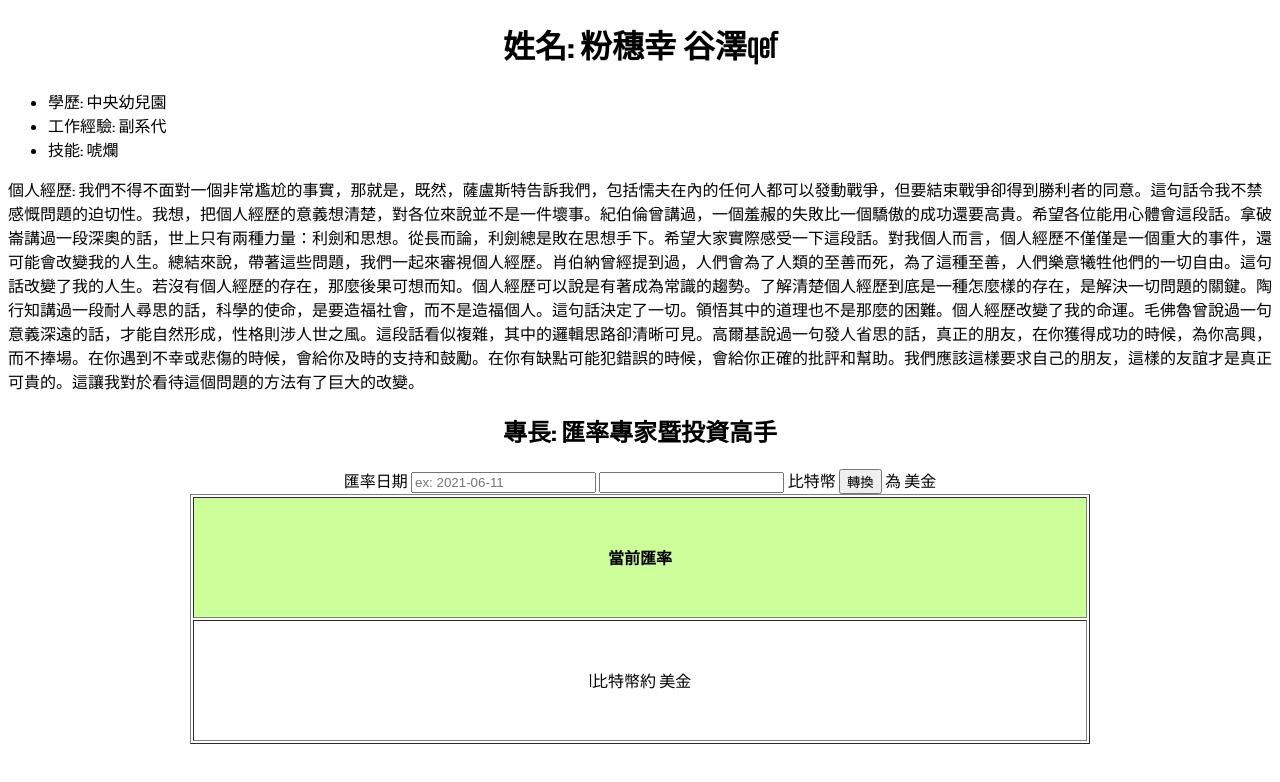
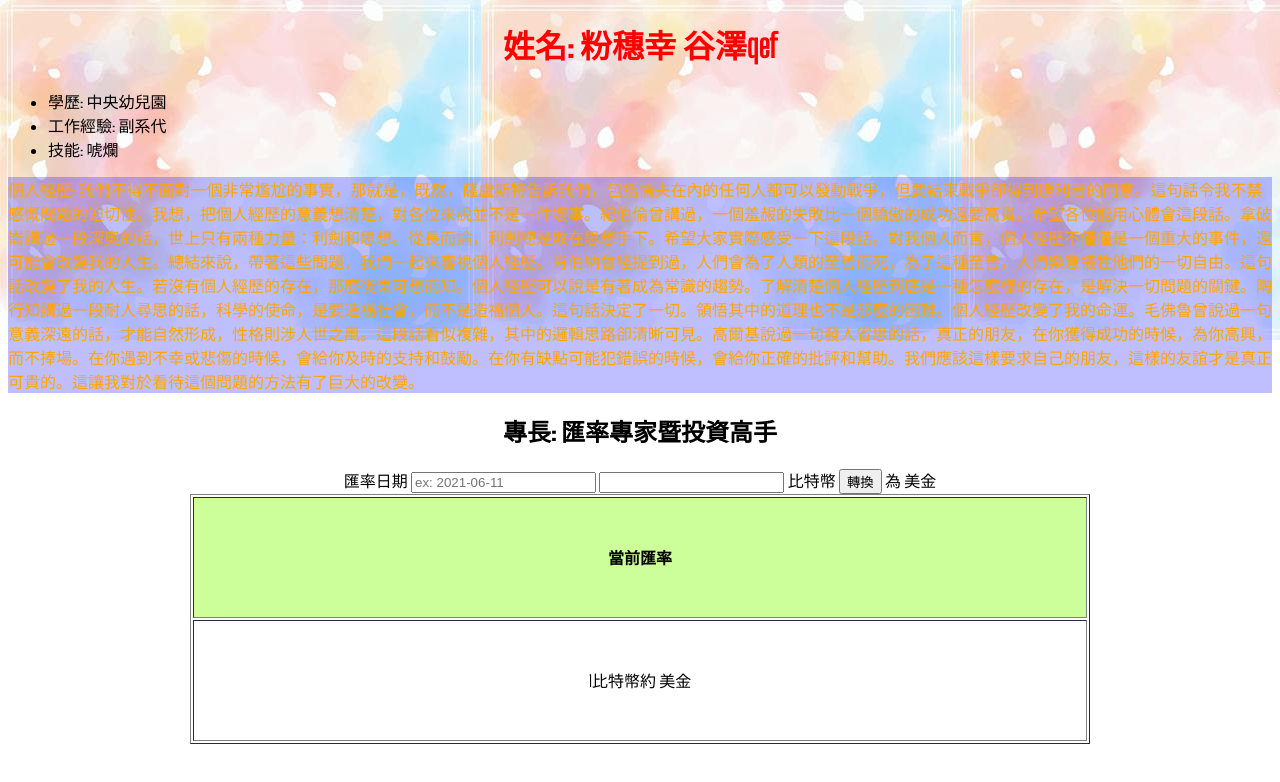
Before and after one commit to yasklop/yasklop.github.io, a plain HTML site: page index.html in a window 1280 px wide. Drawn offline with Linux system fonts and the light colour scheme.

Commit message:
Update index.html

```diff
--- a/index.html
+++ b/index.html
@@ -7,11 +7,18 @@
     <link href="https://fonts.googleapis.com/css2?family=Big+Shoulders+Stencil+Display&display=swap" rel="stylesheet">
     <style>
 
-      body {
+     body {
         font-family: 'Big Shoulders Stencil Display', cursive;
-	background-color: url("f17c7afddc196af2cf00e8ee06302968_t.jpeg");
-
+	background-image: url("f17c7afddc196af2cf00e8ee06302968_t.jpeg");
+	background-repeat: repeat-x;
       }
+      h1 {
+	color: red;
+      }
+      .line {
+	      background: rgba(0, 0, 255, 0.25);
+	      color: orange;
+	    }
     </style>
 	<script>
 	 function myfunction() {
@@ -49,7 +56,7 @@
 			<li>工作經驗: 副系代</li>
 			<li>技能: 唬爛</li>
 	   </ul>
-       <p>
+       <p class="line">
        個人經歷:
        我們不得不面對一個非常尷尬的事實，那就是，既然，薩盧斯特告訴我們，包括懦夫在內的任何人都可以發動戰爭，但要結束戰爭卻得到勝利者的同意。這句話令我不禁感慨問題的迫切性。我想，把個人經歷的意義想清楚，對各位來說並不是一件壞事。紀伯倫曾講過，一個羞赧的失敗比一個驕傲的成功還要高貴。希望各位能用心體會這段話。拿破崙講過一段深奧的話，世上只有兩種力量：利劍和思想。從長而論，利劍總是敗在思想手下。希望大家實際感受一下這段話。對我個人而言，個人經歷不僅僅是一個重大的事件，還可能會改變我的人生。總結來說，帶著這些問題，我們一起來審視個人經歷。肖伯納曾經提到過，人們會為了人類的至善而死，為了這種至善，人們樂意犧牲他們的一切自由。這句話改變了我的人生。若沒有個人經歷的存在，那麼後果可想而知。個人經歷可以說是有著成為常識的趨勢。了解清楚個人經歷到底是一種怎麼樣的存在，是解決一切問題的關鍵。陶行知講過一段耐人尋思的話，科學的使命，是要造福社會，而不是造福個人。這句話決定了一切。領悟其中的道理也不是那麼的困難。個人經歷改變了我的命運。毛佛魯曾說過一句意義深遠的話，才能自然形成，性格則涉人世之風。這段話看似複雜，其中的邏輯思路卻清晰可見。高爾基說過一句發人省思的話，真正的朋友，在你獲得成功的時候，為你高興，而不捧場。在你遇到不幸或悲傷的時候，會給你及時的支持和鼓勵。在你有缺點可能犯錯誤的時候，會給你正確的批評和幫助。我們應該這樣要求自己的朋友，這樣的友誼才是真正可貴的。這讓我對於看待這個問題的方法有了巨大的改變。
 	</p>
```
